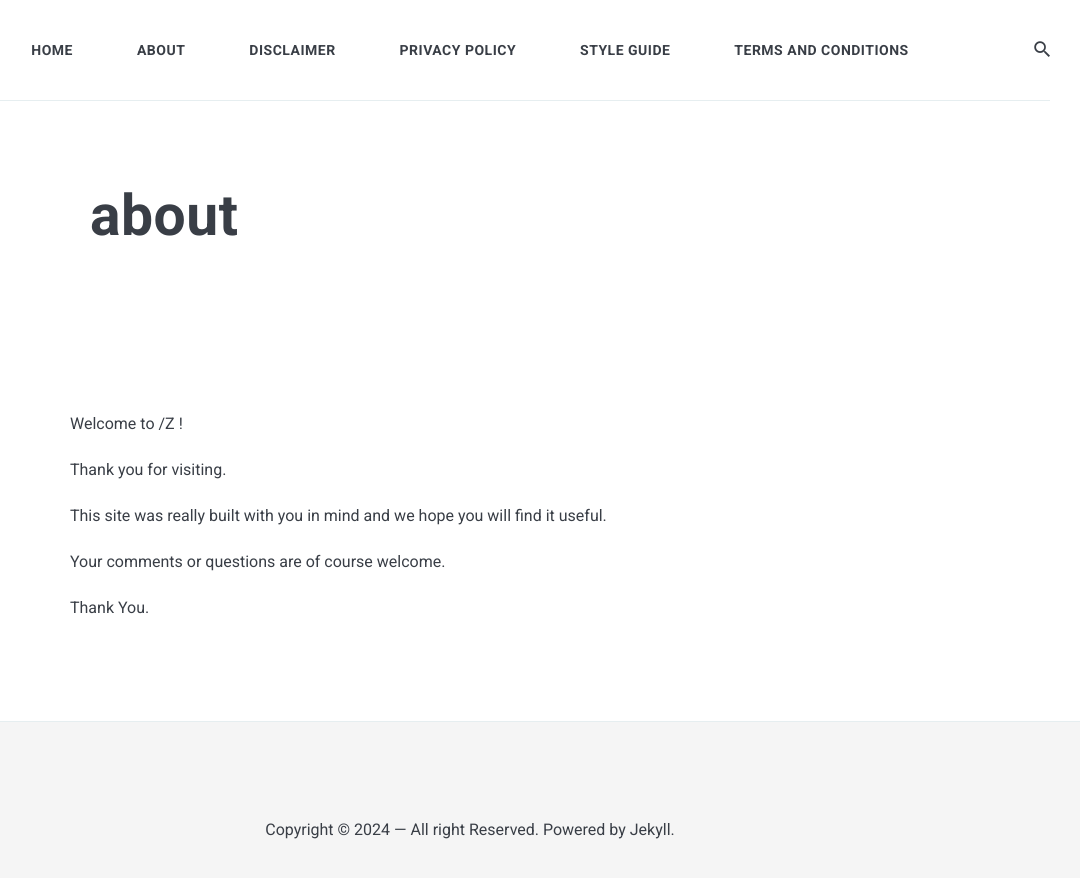
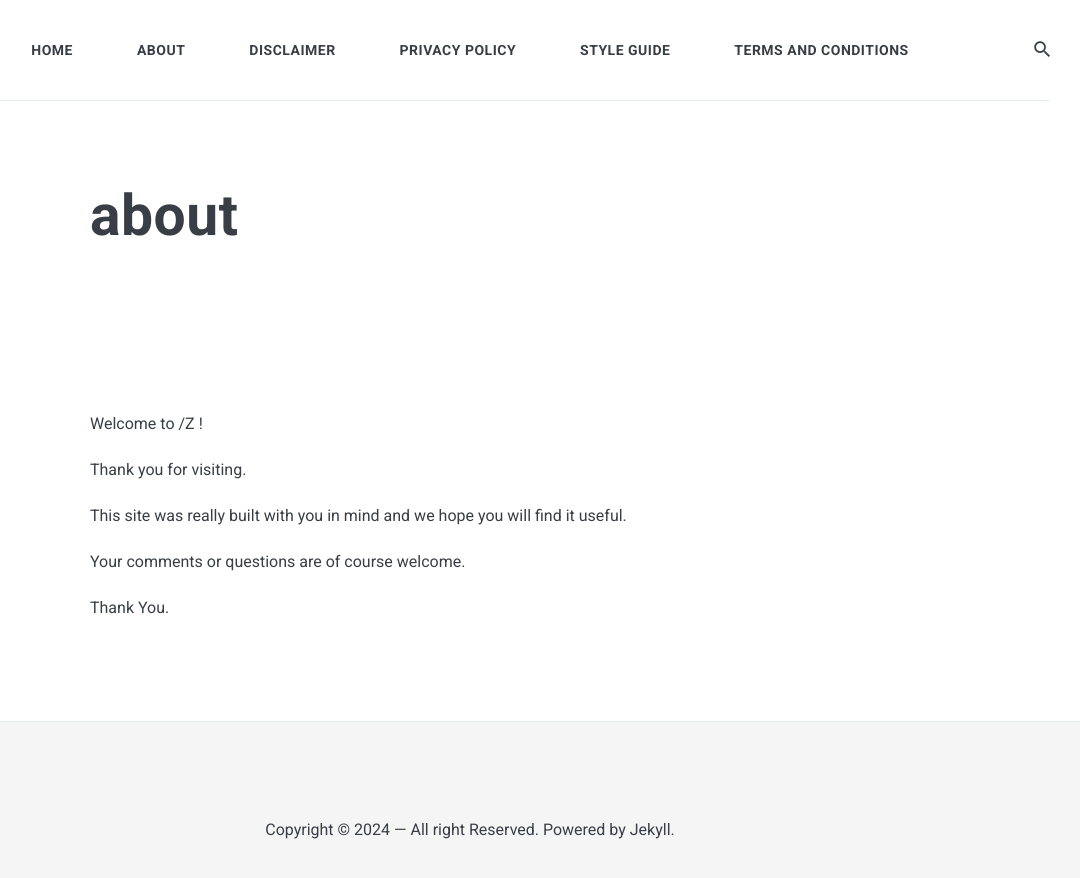
Before and after one commit to ikheinaaa/Z, a Jekyll site: the page built from _pages/about.md, in a window 1280 px wide. Shown: the top 878 px of the page, without its empty margins (170-1250 px from the left). Built offline with Jekyll 4.4.1, drawn with Linux system fonts in a browser that asks for light colours; nearby versions of some CDN libraries.

Commit message:
Update about.md

```diff
--- a/_pages/about.md
+++ b/_pages/about.md
@@ -4,12 +4,12 @@ title: about
 permalink: /about
 comments: true
 ---
-<div class="row justify-content-between">
-<div class="col-md-8 pr-5">
-<p>Welcome to {{site.baseurl}} ! </p>
-<p>Thank you for visiting.</p>
-<p>This site was really built with you in mind and we hope you will find it useful.</p>
-<p>Your comments or questions are of course welcome.</p>
-<p>Thank You.</p>
-</div>
-</div>
+Welcome to {{site.baseurl}} !
+
+Thank you for visiting.
+
+This site was really built with you in mind and we hope you will find it useful.
+
+Your comments or questions are of course welcome.
+
+Thank You.
```
